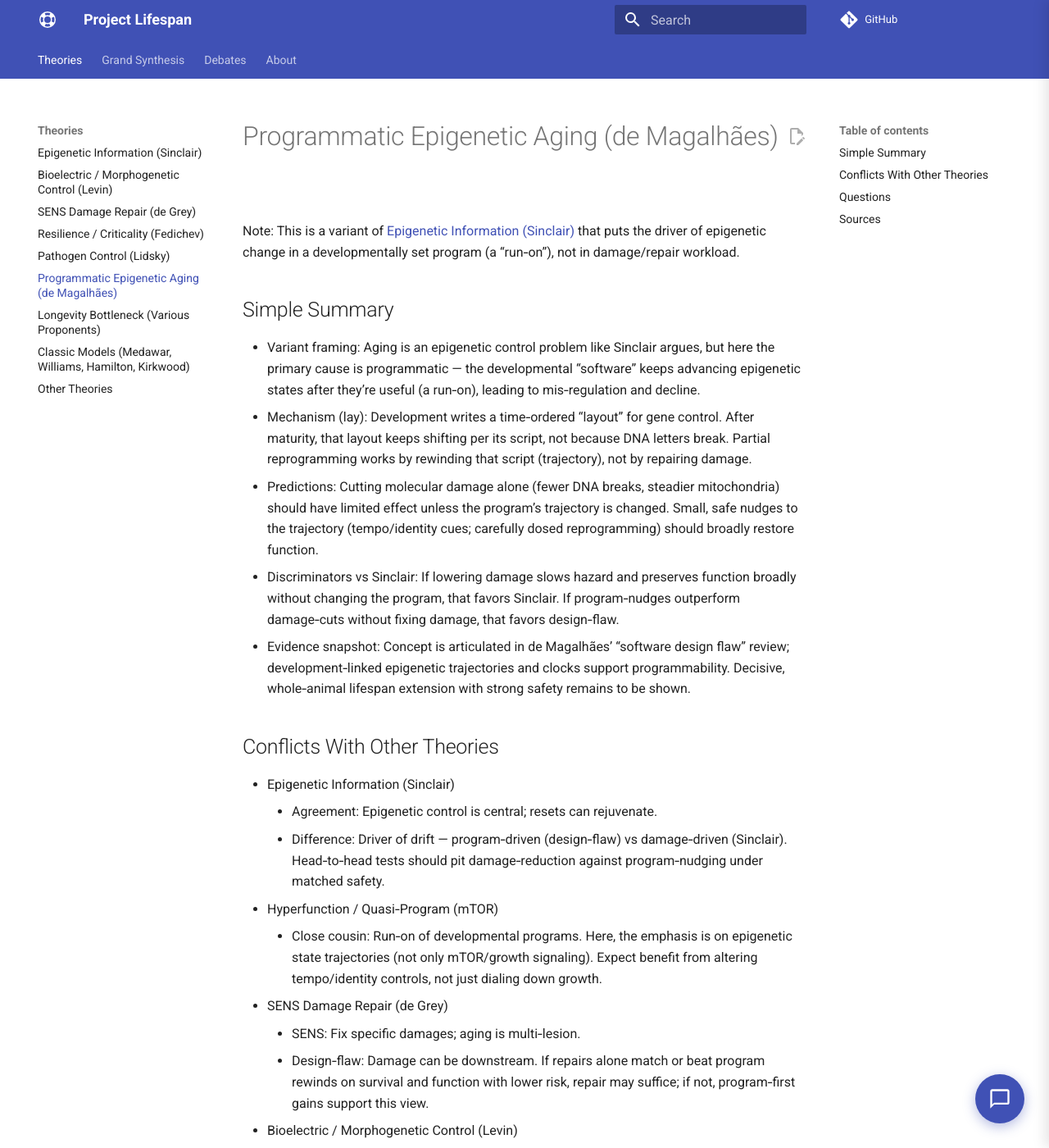
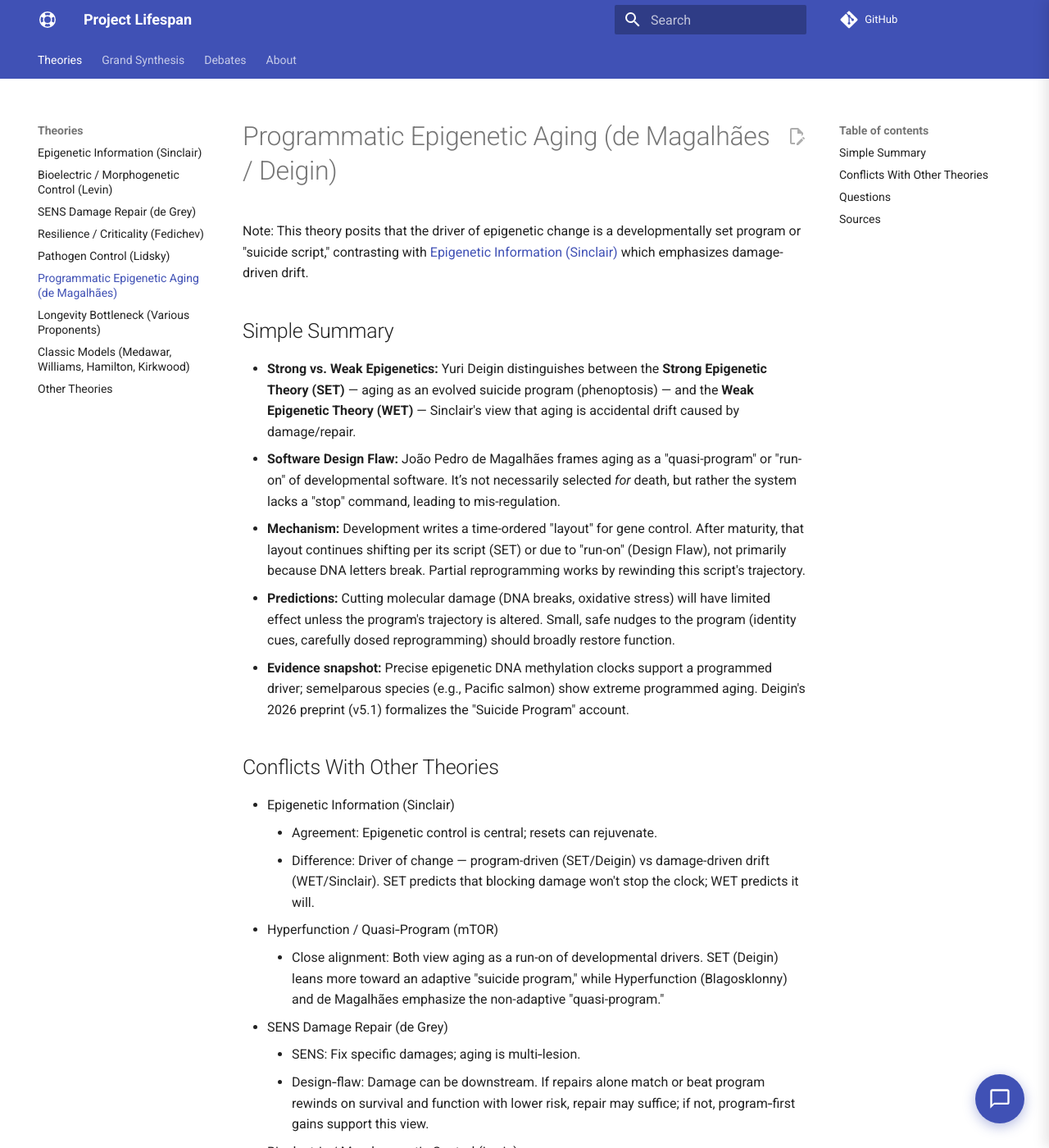
Before and after one commit to djgish485/project-lifespan, an MkDocs documentation site: the page built from docs/theories/programmatic_epigenetic_aging.md, in a window 1280 px wide and 1400 px high. Shown: the whole window at 82% size. Built offline with MkDocs 1.6.1 and Material for MkDocs 9.7.7, drawn with Linux system fonts in a browser that asks for light colours; comment, search, counter and statistics services are not loaded; some of the changed text lies outside the part shown.

Commit message:
feat: integrate Yuri Deigin's Strong Epigenetic Theory (SET) and Suicide Program framing

```diff
--- a/docs/theories/programmatic_epigenetic_aging.md
+++ b/docs/theories/programmatic_epigenetic_aging.md
@@ -1,24 +1,25 @@
 ---
-title: Programmatic Epigenetic Aging (de Magalhães)
+title: Programmatic Epigenetic Aging (de Magalhães / Deigin)
 summary: >-
-  A variant of Sinclair’s epigenetic information theory: aging reflects a programmed “run‑on” of developmental epigenetic state changes, not primarily damage‑driven drift; partial reprogramming rewinds the program’s trajectory.
+  Aging reflects a programmed trajectory or "suicide program" of epigenetic state changes, not primarily damage-driven drift; "Strong" (Deigin) and "Weak" (Sinclair) theories differ on whether these changes are adaptive or accidental.
 tags:
   - epigenetics
   - development
   - reprogramming
+  - phenoptosis
 ---
 
-# Programmatic Epigenetic Aging (de Magalhães)
+# Programmatic Epigenetic Aging (de Magalhães / Deigin)
 
-Note: This is a variant of [Epigenetic Information (Sinclair)](../theories/epigenetic_information.md) that puts the driver of epigenetic change in a developmentally set program (a “run‑on”), not in damage/repair workload.
+Note: This theory posits that the driver of epigenetic change is a developmentally set program or "suicide script," contrasting with [Epigenetic Information (Sinclair)](../theories/epigenetic_information.md) which emphasizes damage-driven drift.
 
 ## Simple Summary
 
-- Variant framing: Aging is an epigenetic control problem like Sinclair argues, but here the primary cause is programmatic — the developmental “software” keeps advancing epigenetic states after they’re useful (a run‑on), leading to mis‑regulation and decline.
-- Mechanism (lay): Development writes a time‑ordered “layout” for gene control. After maturity, that layout keeps shifting per its script, not because DNA letters break. Partial reprogramming works by rewinding that script (trajectory), not by repairing damage.
-- Predictions: Cutting molecular damage alone (fewer DNA breaks, steadier mitochondria) should have limited effect unless the program’s trajectory is changed. Small, safe nudges to the trajectory (tempo/identity cues; carefully dosed reprogramming) should broadly restore function.
-- Discriminators vs Sinclair: If lowering damage slows hazard and preserves function broadly without changing the program, that favors Sinclair. If program‑nudges outperform damage‑cuts without fixing damage, that favors design‑flaw.
-- Evidence snapshot: Concept is articulated in de Magalhães’ “software design flaw” review; development‑linked epigenetic trajectories and clocks support programmability. Decisive, whole‑animal lifespan extension with strong safety remains to be shown.
+- **Strong vs. Weak Epigenetics:** Yuri Deigin distinguishes between the **Strong Epigenetic Theory (SET)** — aging as an evolved suicide program (phenoptosis) — and the **Weak Epigenetic Theory (WET)** — Sinclair's view that aging is accidental drift caused by damage/repair.
+- **Software Design Flaw:** João Pedro de Magalhães frames aging as a "quasi-program" or "run-on" of developmental software. It’s not necessarily selected *for* death, but rather the system lacks a "stop" command, leading to mis-regulation.
+- **Mechanism:** Development writes a time-ordered "layout" for gene control. After maturity, that layout continues shifting per its script (SET) or due to "run-on" (Design Flaw), not primarily because DNA letters break. Partial reprogramming works by rewinding this script's trajectory.
+- **Predictions:** Cutting molecular damage (DNA breaks, oxidative stress) will have limited effect unless the program's trajectory is altered. Small, safe nudges to the program (identity cues, carefully dosed reprogramming) should broadly restore function.
+- **Evidence snapshot:** Precise epigenetic DNA methylation clocks support a programmed driver; semelparous species (e.g., Pacific salmon) show extreme programmed aging. Deigin's 2026 preprint (v5.1) formalizes the "Suicide Program" account.
 
 ## Conflicts With Other Theories
 
@@ -26,12 +27,12 @@ Note: This is a variant of [Epigenetic Information (Sinclair)](../theories/epige
   <li>Epigenetic Information (Sinclair)
     <ul>
       <li>Agreement: Epigenetic control is central; resets can rejuvenate.</li>
-      <li>Difference: Driver of drift — program‑driven (design‑flaw) vs damage‑driven (Sinclair). Head‑to‑head tests should pit damage‑reduction against program‑nudging under matched safety.</li>
+      <li>Difference: Driver of change — program-driven (SET/Deigin) vs damage-driven drift (WET/Sinclair). SET predicts that blocking damage won't stop the clock; WET predicts it will.</li>
     </ul>
   </li>
   <li>Hyperfunction / Quasi‑Program (mTOR)
     <ul>
-      <li>Close cousin: Run‑on of developmental programs. Here, the emphasis is on epigenetic state trajectories (not only mTOR/growth signaling). Expect benefit from altering tempo/identity controls, not just dialing down growth.</li>
+      <li>Close alignment: Both view aging as a run-on of developmental drivers. SET (Deigin) leans more toward an adaptive "suicide program," while Hyperfunction (Blagosklonny) and de Magalhães emphasize the non-adaptive "quasi-program."</li>
     </ul>
   </li>
   <li>SENS Damage Repair (de Grey)
@@ -50,7 +51,7 @@ Note: This is a variant of [Epigenetic Information (Sinclair)](../theories/epige
   </li>
   <li>Pathogen Control (Lidsky)
     <ul>
-      <li>Complement: Lidsky explains why lifespans evolved (pathogen ecology/population structure). Design‑flaw explains how aging unfolds (epigenetic trajectory). Infection tradeoffs predicted by Lidsky are not required by design‑flaw.</li>
+      <li>Complement: Lidsky explains why lifespans evolved (pathogen ecology/population structure). Programmatic theories explain how aging unfolds (epigenetic trajectory). SET suggests aging may be an adaptive mechanism to accelerate evolution or clear the population for younger cohorts.</li>
     </ul>
   </li>
   <li>Classic Models (Medawar, Williams, Hamilton, Kirkwood)
@@ -81,4 +82,5 @@ To be added (we will mirror Sinclair‑style formatting with popover references)
 ## Sources
 
 - João Pedro de Magalhães — “Ageing as a software design flaw,” Genome Biology (2023): https://genomebiology.biomedcentral.com/articles/10.1186/s13059-023-02888-y
+- Yuri Deigin — “The Strong Epigenetic Theory – Aging as a Suicide Program,” v5.1 Preprint (Jan 2026): https://x.com/ydeigin/status/2014009970581266930
 - Tweet summary of the distinction vs Sinclair (program‑driven vs damage‑driven drift): https://x.com/jpsenescence/status/1980764063815659922
```
Also changed, not shown: docs/debates/programmatic_vs_general.md (+3 -3 lines), docs/debates/sinclair_vs_general.md (+2 -2 lines), docs/synthesis.md (+1 -1 lines), 1 other file.
